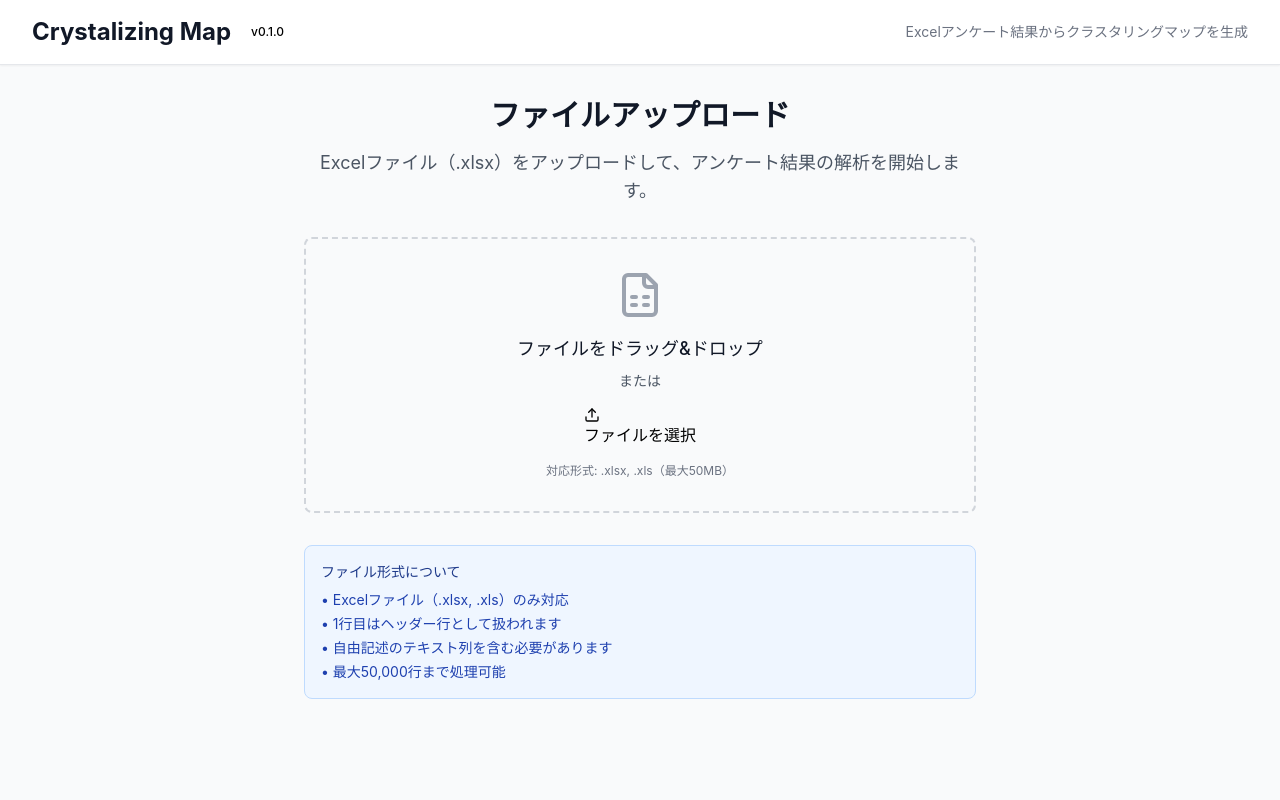
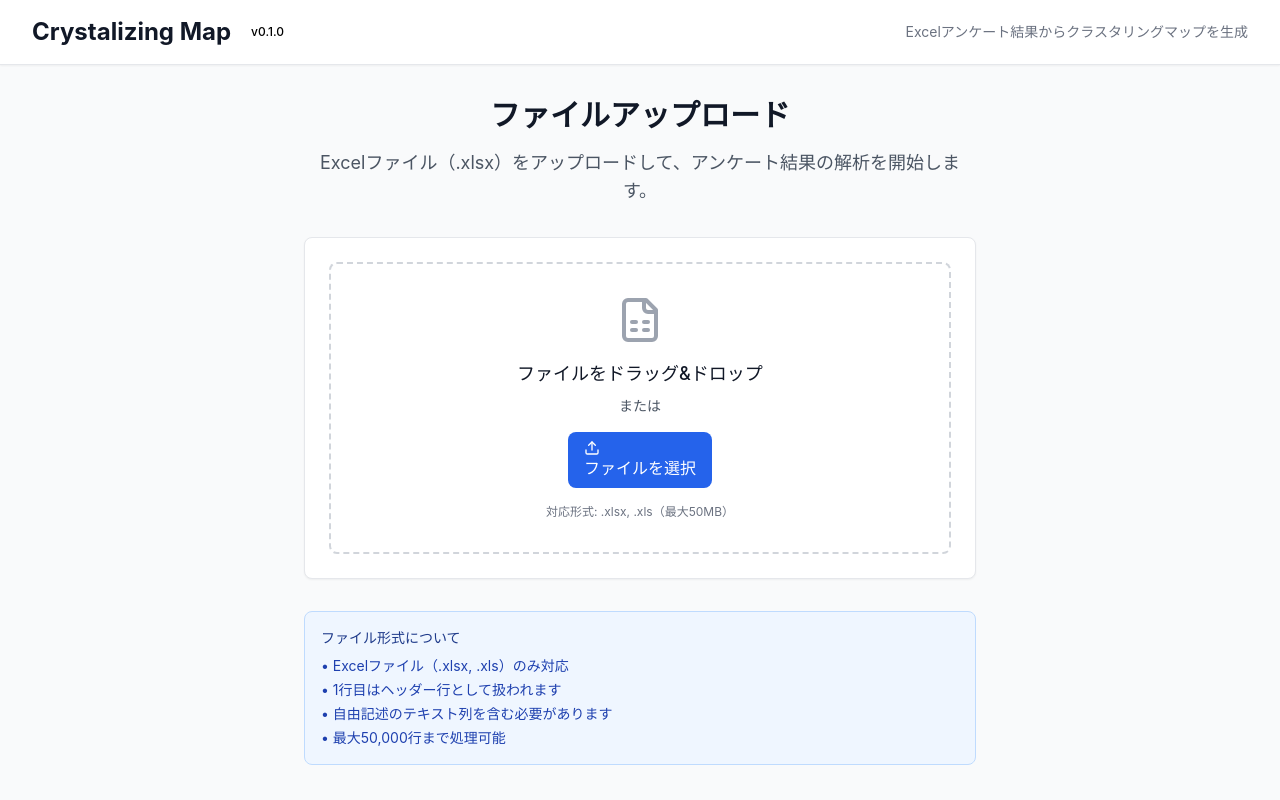
Before and after one commit to RikuTerayama/clustering-map-frontend, a React (Vite) app: page / in a window 1280 px wide. Built offline with nearby package versions, Linux system fonts and the light colour scheme; no server answers.

Commit message:
Update index.css

```diff
--- a/src/index.css
+++ b/src/index.css
@@ -1,6 +1,44 @@
 @tailwind base;
 @tailwind components;
 @tailwind utilities;
+
+@layer components {
+  .btn {
+    @apply px-4 py-2 rounded-lg font-medium transition-colors focus:outline-none focus:ring-2 focus:ring-offset-2;
+  }
+
+  .btn-primary {
+    @apply bg-blue-600 text-white hover:bg-blue-700 focus:ring-blue-500;
+  }
+
+  .btn-secondary {
+    @apply bg-gray-200 text-gray-900 hover:bg-gray-300 focus:ring-gray-500;
+  }
+
+  .btn-danger {
+    @apply bg-red-600 text-white hover:bg-red-700 focus:ring-red-500;
+  }
+
+  .card {
+    @apply bg-white rounded-lg shadow-sm border border-gray-200 p-6;
+  }
+
+  .loading {
+    @apply animate-spin rounded-full h-8 w-8 border-b-2 border-blue-600;
+  }
+
+  .form-input {
+    @apply block w-full px-3 py-2 border border-gray-300 rounded-md shadow-sm focus:outline-none focus:ring-blue-500 focus:border-blue-500;
+  }
+
+  .form-label {
+    @apply block text-sm font-medium text-gray-700 mb-1;
+  }
+
+  .form-error {
+    @apply text-sm text-red-600 mt-1;
+  }
+}
 
 body {
   margin: 0;
```
